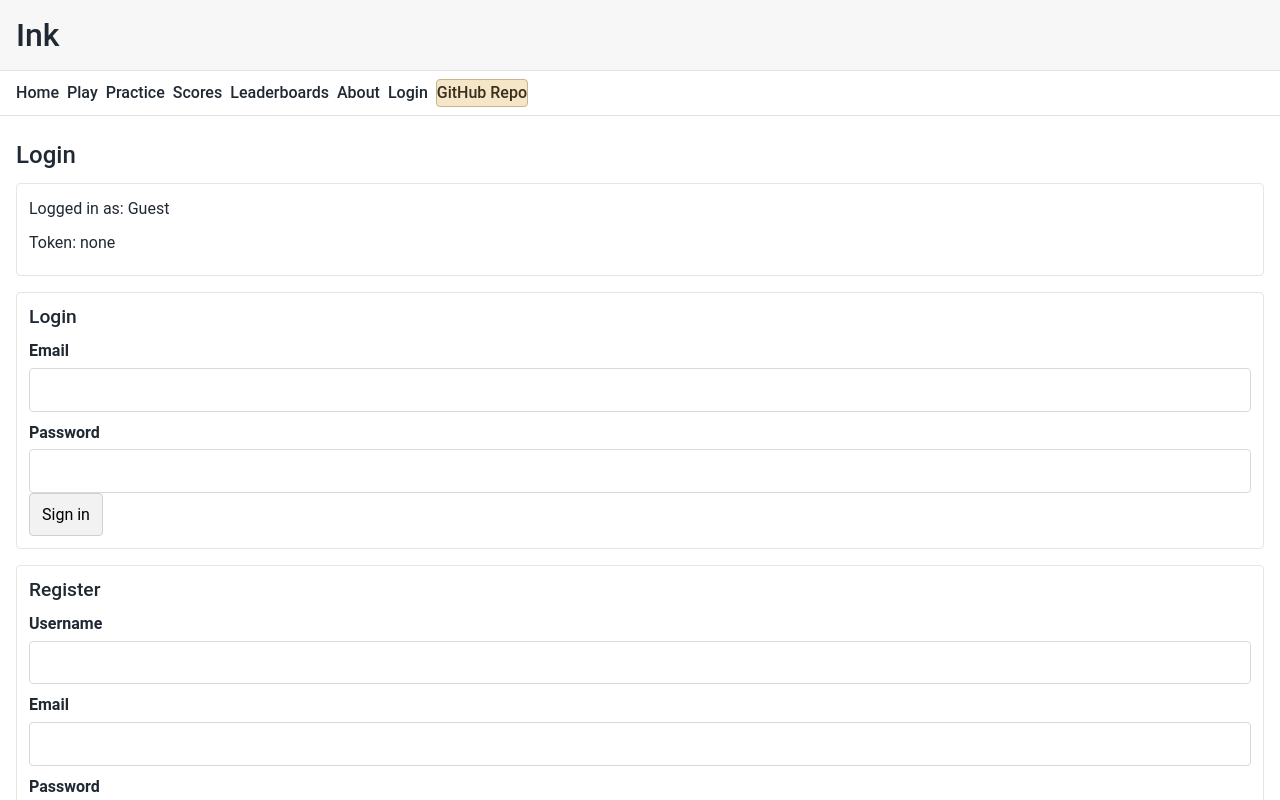
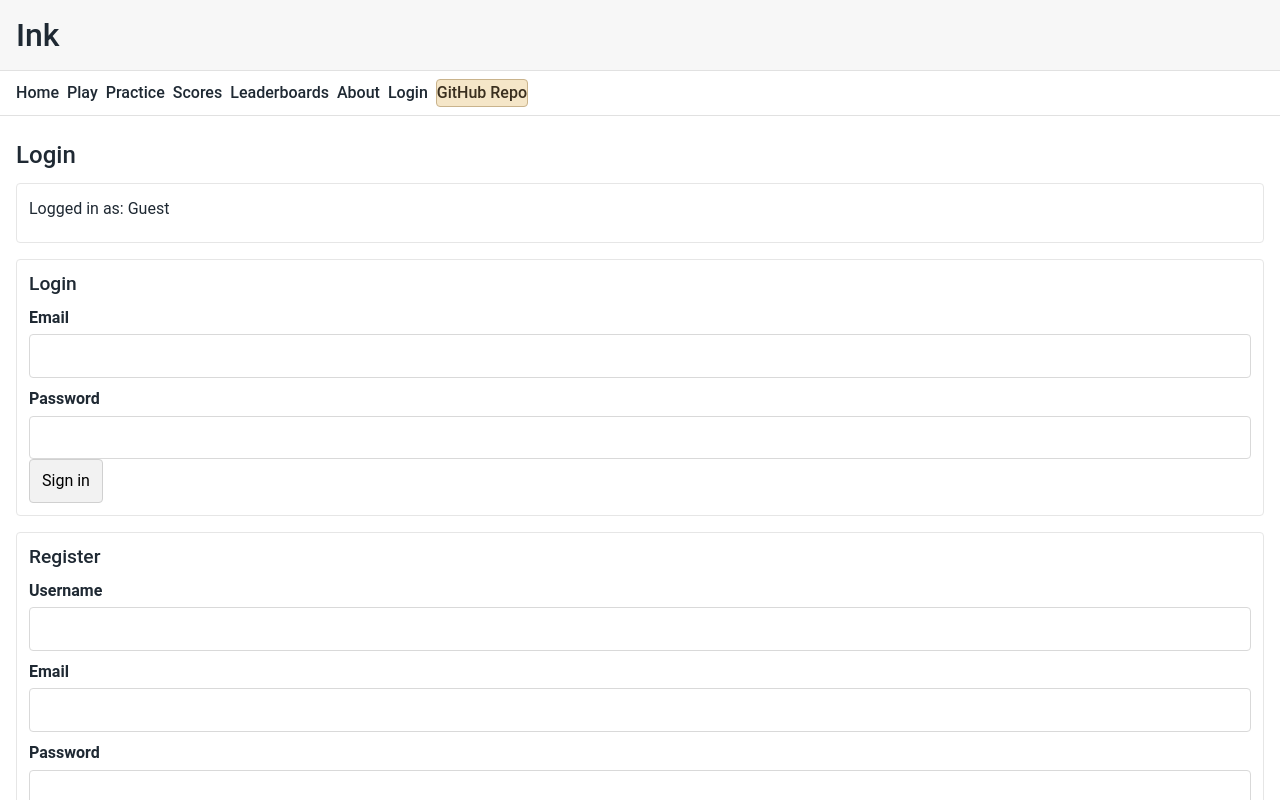
Before and after one commit to runn3rman/startup, a React (Vite) app: page /login in a window 1280 px wide. Shown: the top 800 px of the page. Built offline with nearby package versions, Linux system fonts and the light colour scheme.

Commit message:
user friendly

```diff
--- a/src/login/login.jsx
+++ b/src/login/login.jsx
@@ -105,7 +105,6 @@ export function Login({ currentUser, setCurrentUser, setAuthToken, authToken })
         <p>
           Logged in as: <span>{currentUser?.username || 'Guest'}</span>
         </p>
-        <p>Token: {authToken || 'none'}</p>
         {currentUser ? <button onClick={handleLogout}>Sign out</button> : null}
         {error ? <p>{error}</p> : null}
         {success ? <p>{success}</p> : null}
```
